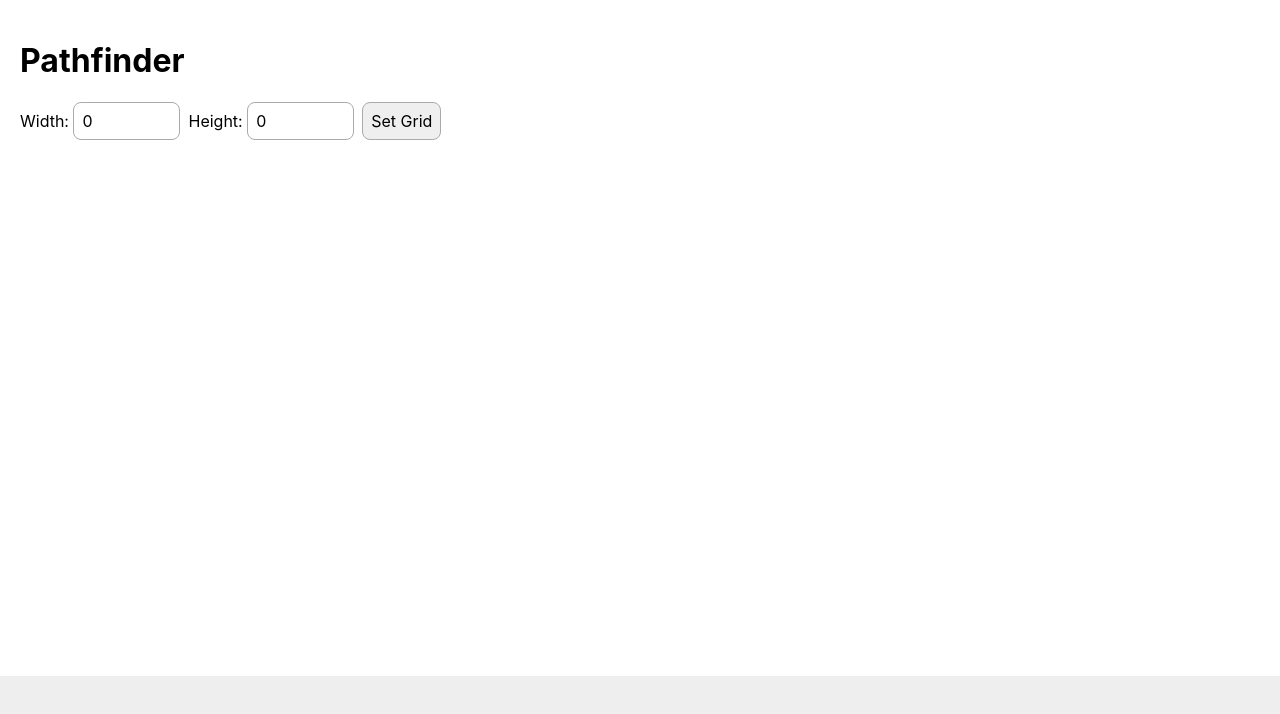
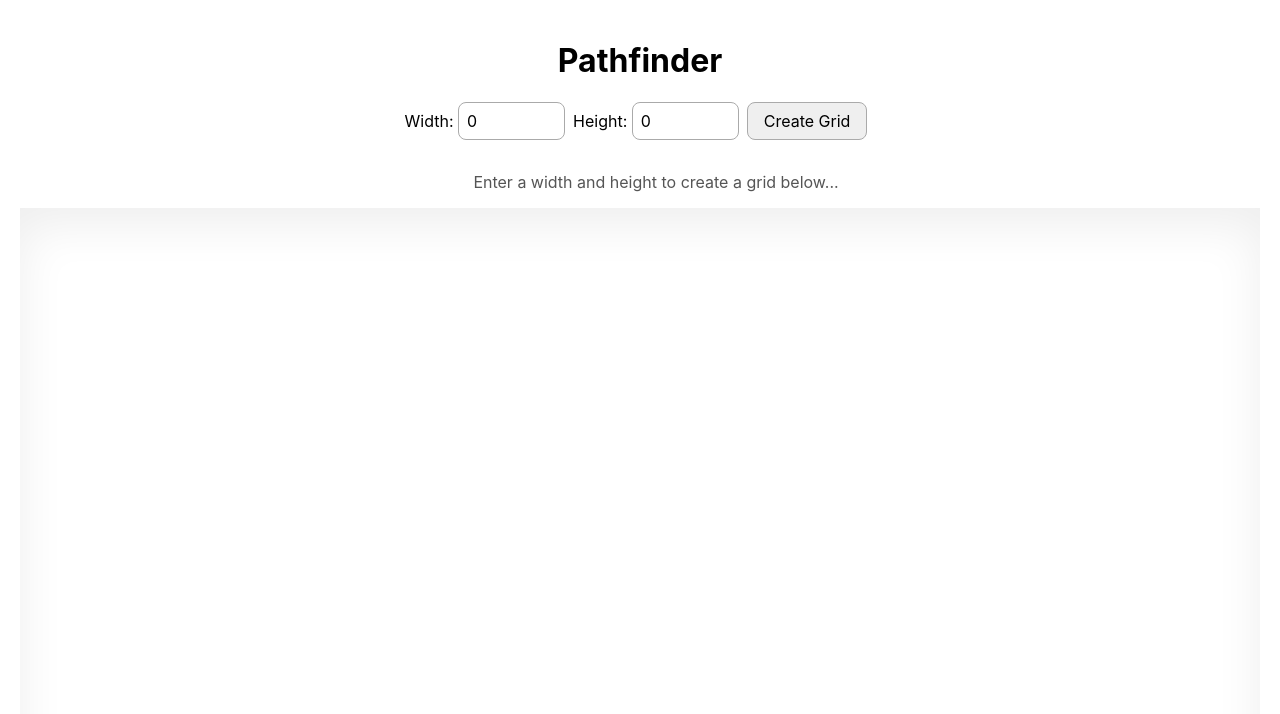
Before and after one commit to ericjames/pathfinder, a React (Create React App) app: page / in a window 1280 px wide. Shown: the top 714 px of the page. Built offline with nearby package versions, Linux system fonts and the light colour scheme.

Commit message:
More sensible UI flow for creation

```diff
--- a/src/components/App.tsx
+++ b/src/components/App.tsx
@@ -16,27 +16,48 @@ margin: auto;
 
 const GridArea = styled.div`
 position: relative;
-height: 500px;
+height: 80vh;
+box-shadow: 0 1em 3em #eee inset;
 `
 
 const Header = styled.header`
-
+text-align: center;
 `;
 
 const Content = styled.main`
 `;
 
+
+const Notice = styled.div`
+text-align: center;
+width: 100%;
+text-align: center;
+color: #555;
+margin: 1em;
+`;
+
 const Controls = styled.div`
   margin-bottom: 1em;
+  display: flex;
+  flex-wrap: wrap;
+  align-items: center;
+  justify-content: center;
+  > * {
+    flex: 0 1 auto;
+    text-align: center;
+    margin-bottom: 1em;
+  }
 `;
 
 
 function App() {
 
-  const [appState, setAppState] = useState<AppState>(AppState.Start);
+  const [appState, setAppState] = useState<AppState>(AppState.Setup);
 
   // User can change grid width height
-  const [gridForm, setGridForm] = useState<GridForm>({ rows: 0, columns: 0 });
+  const [gridForm, setGridForm] = useState<GridForm | null>(null);
+  const [rows, setRows] = useState<number>(0);
+  const [columns, setColumns] = useState<number>(0);
 
   // Holy grail tracks number of cells and their X or O status
   // Single source of data used to render the grid via CSS
@@ -51,18 +72,32 @@ function App() {
   //   createCellGrid();
   // }, [gridForm]);
 
-  const createCellGrid = () => {
+  const resetApp = () => {
     // Reset app
-    setAppState(AppState.Start);
+    setAppState(AppState.Setup);
+    setRows(0);
+    setColumns(0);
     setCells([]);
     setCellGrid([]);
     setPaths([]);
+    setGridForm(null);
+  }
 
-    if (!gridForm.rows || !gridForm.columns) {
+  const resetPaths = () => {
+    setPaths([]);
+  }
+
+  const createCellGrid = () => {
+
+    if (!rows || !columns) {
       return alert("Please provide positive numbers for rows and columns");
     }
 
-    const cellCount = gridForm.rows * gridForm.columns;
+    if (rows > 100 || columns > 100) {
+      return alert("Please provide 100 or less rows or columns");
+    }
+
+    const cellCount = rows * columns;
 
     // Create our main tracking array of cells
     const newCells = [];
@@ -73,26 +108,28 @@ function App() {
     // Give coordinates and boundaries for each cell
     // Avoiding needing to do these loops later, use CSS to do the visual trickery
     let cellIndex = 0;
-    const rows = [];
-    for (let y = 0; y < gridForm.rows; y++) {
-      rows.push([] as Array<CellStatus>);
-      const row = rows[y];
-      for (let x = 0; x < gridForm.columns; x++) {
+    const newRows = [];
+    for (let y = 0; y < rows; y++) {
+      newRows.push([] as Array<CellStatus>);
+      const row = newRows[y];
+      for (let x = 0; x < columns; x++) {
         newCells[cellIndex].y = y;
         newCells[cellIndex].x = x;
         newCells[cellIndex].boundaryLeft = (x === 0);
-        newCells[cellIndex].boundaryRight = (x === gridForm.columns - 1);
+        newCells[cellIndex].boundaryRight = (x === columns - 1);
         newCells[cellIndex].boundaryTop = (y === 0);
-        newCells[cellIndex].boundaryBottom = (y === gridForm.rows - 1);
+        newCells[cellIndex].boundaryBottom = (y === rows - 1);
         row.push(newCells[cellIndex]);
         cellIndex = cellIndex + 1;
       }
     }
 
-    console.log("what is grid", rows, gridForm);
+    // console.log("what is grid", rows, gridForm);
 
+    setGridForm({ rows, columns } as GridForm);
     setCells(newCells);
-    setCellGrid(rows);
+    setCellGrid(newRows);
+    setAppState(AppState.Start);
 
   }
 
@@ -138,8 +175,8 @@ function App() {
 
     // Find all paths to the target
     const paths = getReachablePaths(cellGrid);
-    console.log("Cells are", cells);
-    console.log("Reachable", paths);
+    // console.log("Cells are", cells);
+    // console.log("Reachable", paths);
 
     if (paths && paths.length > 0) {
       setPaths(paths);
@@ -156,12 +193,23 @@ function App() {
       <Content>
 
         <Controls>
-          Width: <input min="1" max="100" value={gridForm.columns} onChange={(e) => { setGridForm({ ...gridForm, columns: parseFloat(e.target.value) }) }} type="number" />
-          Height: <input min="1" max="100" value={gridForm.rows} onChange={(e) => { setGridForm({ ...gridForm, rows: parseFloat(e.target.value) }) }} type="number" />
-          <button onClick={createCellGrid}>Set Grid</button>
+          <div style={{ display: !gridForm ? 'block' : 'none' }}>
+            Width: <input min="1" max="100" step="1" value={columns} onChange={(e) => { setColumns(parseFloat(e.target.value)) }} type="number" />
+            Height: <input min="1" max="100" step="1" value={rows} onChange={(e) => { setRows(parseFloat(e.target.value)) }} type="number" />
+            <button onClick={createCellGrid}>Create Grid</button>
+          </div>
+          {gridForm && appState === AppState.Open ? <button onClick={resetApp}>Start over</button> : null}
+          {gridForm && appState === AppState.Open && paths.length === 0 ? <button style={{ marginLeft: 50, minWidth: 300, backgroundColor: appState === AppState.Open ? 'lightblue' : '' }} onClick={determinePaths}>Find Path</button> : null}
+          {gridForm && appState === AppState.Open && paths.length > 0 ? <button style={{ marginLeft: 50, minWidth: 300, backgroundColor: appState === AppState.Open ? 'lightyellow' : '' }} onClick={resetPaths}>Reset Paths</button> : null}
+        </Controls>
 
-          {cells.length > 0 && <button style={{ float: 'right' }} onClick={determinePaths}>Find Path</button>}
-        </Controls>
+        <>
+          {!gridForm ? <Notice>Enter a width and height to create a grid below...</Notice> : null}
+          {appState === AppState.Start ? <Notice>Select a starting block...</Notice> : null}
+          {appState === AppState.End ? <Notice>Select an ending block...</Notice> : null}
+          {appState === AppState.Open && !paths.length ? <Notice>You may "block" any block and Find a Path</Notice> : null}
+          {appState === AppState.Open && paths.length > 0 ? <Notice>Paths found!</Notice> : null}
+        </>
 
         <GridArea>
           <InteractiveGrid gridForm={gridForm} cells={cells} selectCellAndChangeAppState={selectCellAndChangeAppState} />
--- a/src/components/GenericCell.tsx
+++ b/src/components/GenericCell.tsx
@@ -5,7 +5,7 @@ import styled from 'styled-components';
 
 type CellProps = {
     cell: CellStatus;
-    gridForm: GridForm;
+    gridForm: GridForm | null;
     children?: JSX.Element[] | JSX.Element;
     onCellClick?: OnCellClick;
 };
@@ -23,10 +23,13 @@ position: relative;
 export default function GenericCell({ cell, gridForm, onCellClick, children }: CellProps) {
     // console.log("CELL", cell);
 
-    const cellStyle = {
-        flexBasis: (100 / gridForm.columns) + '%',
-        height: (100 / gridForm.rows) + '%',
-    };
+    let cellStyle = {};
+    if (gridForm) {
+        cellStyle = {
+            flexBasis: (100 / gridForm.columns) + '%',
+            height: (100 / gridForm.rows) + '%',
+        };
+    }
 
     const onGenericCellClick = () => {
         if (onCellClick) {
--- a/src/components/InteractiveGrid.tsx
+++ b/src/components/InteractiveGrid.tsx
@@ -6,7 +6,7 @@ import React from 'react';
 import styled from 'styled-components';
 
 type GridProps = {
-    gridForm: GridForm;
+    gridForm: GridForm | null;
     cells: Array<CellStatus> | [];
     selectCellAndChangeAppState: OnCellClick;
 };
--- a/src/components/Paths.tsx
+++ b/src/components/Paths.tsx
@@ -8,7 +8,7 @@ import styled from 'styled-components';
 
 type PathsProps = {
     paths: PathsThroughMatrix;
-    gridForm: GridForm;
+    gridForm: GridForm | null;
     cellGrid: CellGrid;
     cells: Array<CellStatus>;
 };
--- a/src/components/types.ts
+++ b/src/components/types.ts
@@ -1,7 +1,8 @@
 export enum AppState {
+  Setup = "Setup",
   Start = "Start",
   End = "End",
-  Open = "Open" // blocking time
+  Open = "Open" // blocking and pathing time
 }
 
 export enum CellType {
@@ -18,9 +19,6 @@ export interface GridForm {
   rows: number,
   columns: number,
 }
-// export interface GridCells {
-//   cells: Array<CellStatus>;
-// }
 
 export type CellIndex = number;
 export interface CellStatus {
--- a/src/index.css
+++ b/src/index.css
@@ -23,4 +23,9 @@ input, button {
 
 button {
   cursor: pointer;
+  padding: 0.5em 1em 0.5em 1em;
 }
+
+button:hover {
+  background: #ccc !important;
+}
```
